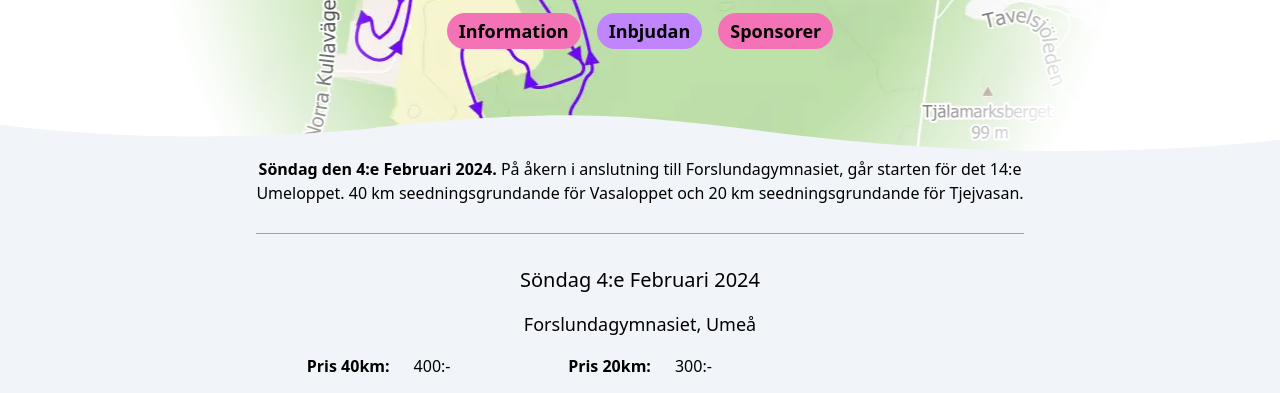
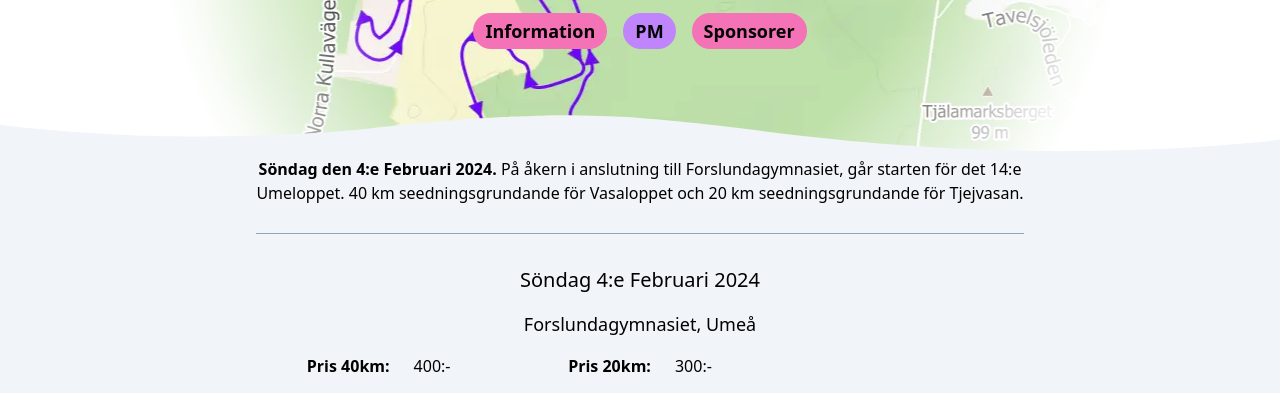
Before and after one commit to Vejron/vb-ski-astro, an Astro site: page /umeloppet in a window 1280 px wide. Shown: the part 407-800 px from the top of the page. Built offline with nearby package versions, Linux system fonts and the light colour scheme; Astro itself is replaced by a stand-in of ours.

Commit message:
chore: added pm

```diff
--- a/src/pages/umeloppet.astro
+++ b/src/pages/umeloppet.astro
@@ -20,7 +20,7 @@ import BottomShape from '../components/BottomShape.astro';
       <h1 class="font-bold absolute transform -translate-y-5 text-5xl text-purple-600 sm:text-8xl text-outline">UMELOPPET</h1>
       <div class="flex gap-2 sm:gap-4 sm:text-lg text-black font-bold pt-1 sm:pt-4">
         <a href="#information" class="transition-colors hover:text-purple-600 hover:bg-white bg-pink-400 px-3 py-1 rounded-full">Information</a>
-        <a href="/files/inbjudan-umeloppet-2024.pdf" target="_blank" class="transition-colors hover:text-purple-600 hover:bg-white bg-purple-400 px-3 py-1 rounded-full">Inbjudan</a>
+        <a href="/files/pm-umeloppet-2024.pdf" target="_blank" class="transition-colors hover:text-purple-600 hover:bg-white bg-purple-400 px-3 py-1 rounded-full">PM</a>
         <a href="#sponsors" class="transition-colors hover:text-purple-600 hover:bg-white bg-pink-400 px-3 py-1 rounded-full">Sponsorer</a>
       </div>
 
```
Also changed, not shown: 3 other files.
